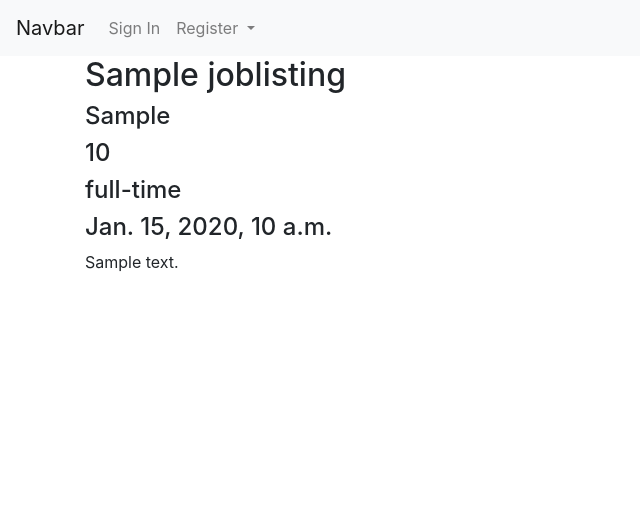
After one commit to NowickiLukasz/jobs-search-ci-pp4, a Django app: page /home/job-description/1 in a window 1280 px wide. The commit adds this page. Shown: the top 530 px of the page, without its empty margins (0-640 px from the left). Run offline with Django 3.2, Linux system fonts and the light colour scheme; tables that the repository leaves empty hold one stand-in row (values such as "Sample post"); some libraries are stand-ins or nearby versions.

Commit message:
Add connectivity to Apply button, to redirect to job description page

```diff
--- a/jobs/models.py
+++ b/jobs/models.py
@@ -1,5 +1,6 @@
 from django.db import models
 from django.contrib.auth.models import User
+from django.urls import reverse
 from jobs.countries import NATIONALITIES
 
 
@@ -50,6 +51,9 @@ class JobListing(models.Model):
     def __str__(self):
         return self.title + " | " + self.location
 
+    def get_absolute_url(self):
+        return reverse('home')
+
 
 # class SavedJob(models.Model):
 #     pass
--- a/jobs/urls.py
+++ b/jobs/urls.py
@@ -1,6 +1,6 @@
 from django.urls import path
 # from . import views
-from .views import JobList, Home
+from .views import JobList, Home, JobDescriptionView
 
 # urlpatterns = [
 #     path('', views.home, name='home')
@@ -10,5 +10,9 @@ urlpatterns = [
     # path('', views.home, name='home'),
     path('', Home.as_view(), name='home'),
     path('job-listing/', JobList.as_view(), name='job-listing'),
-
+    path(
+        'job-description/<int:pk>',
+        JobDescriptionView.as_view(),
+        name='job-description'
+    )
 ]
--- a/jobs/views.py
+++ b/jobs/views.py
@@ -16,3 +16,8 @@ class Home(ListView):
 class JobList(ListView):
     model = JobListing
     template_name = 'job-listing.html'
+
+
+class JobDescriptionView(DetailView):
+    model = JobListing
+    template_name = 'job-description.html'
--- a/jobsearch/urls.py
+++ b/jobsearch/urls.py
@@ -21,5 +21,4 @@ urlpatterns = [
     # path('jobs/', include('jobs.urls'))
     path('accounts/', include('allauth.urls')),
     path('home/', include('jobs.urls')),
-    path('job-listing/', include('jobs.urls'))
 ]
--- /dev/null
+++ b/templates/job-description.html
@@ -0,0 +1,21 @@
+{% extends "base.html" %}
+
+
+{% block content %}
+
+<div class="container">
+    <div class="row">
+        <div class="col-8">
+            <h2> {{ joblisting.title }}</h2>
+            <h4>{{ joblisting.location }}</h4>
+            <h4>{{ joblisting.salary }}</h4>
+            <h4>{{ joblisting.position_type }}</h4>
+            <h4>{{ joblisting.posted_date }}</h4>
+            <p> {{ joblisting.job_description }}</p>
+
+        </div>
+    </div>
+</div>
+
+
+{% endblock %}
--- a/templates/job-listing.html
+++ b/templates/job-listing.html
@@ -9,11 +9,10 @@
     <h5 class="card-header">{{ job.title }}</h5>
         <div class="card-body">
             <h5 class="card-title">{{ job.location }}</h5>
-            <a href="#" class="btn btn-primary">Apply Here</a>
+            <a href="{% url 'job-description' job.pk %}" class="btn btn-primary">Apply Here</a>
         </div>
     </div>
 </div>
-
 {% endfor %}
 
 
```
